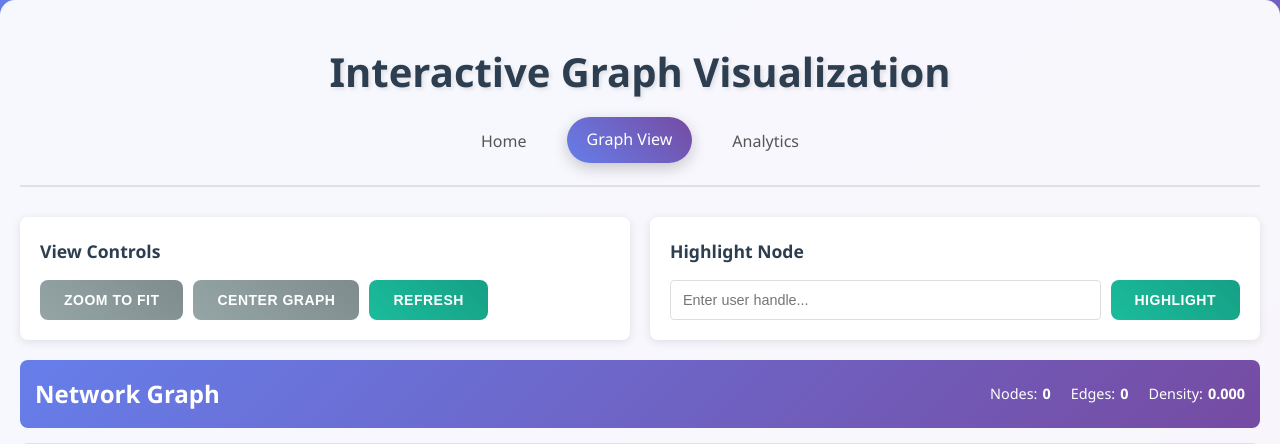
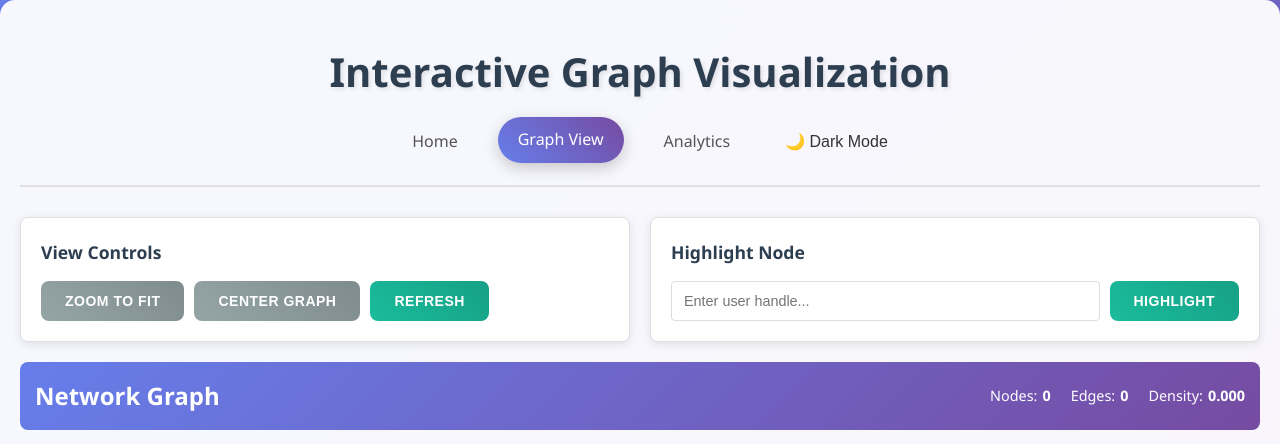
Before and after one commit to mohithhp001/Social-Media-Influence-Graph, a Flask app: page /graph in a window 1280 px wide. Shown: the top 444 px of the page. Run offline with Flask 3, Linux system fonts and the light colour scheme; data that the repository does not hold is empty.

Commit message:
Revert "Revert "Add dark mode toggle""

```diff
--- a/static/css/style.css
+++ b/static/css/style.css
@@ -5,11 +5,20 @@
     box-sizing: border-box;
 }
 
+:root {
+    --bg-gradient: linear-gradient(135deg, #667eea 0%, #764ba2 100%);
+    --container-bg: rgba(255, 255, 255, 0.95);
+    --text-color: #333;
+    --card-bg: white;
+    --card-border: #e0e0e0;
+    --header-color: #2c3e50;
+}
+
 body {
     font-family: 'Segoe UI', Tahoma, Geneva, Verdana, sans-serif;
     line-height: 1.6;
-    color: #333;
-    background: linear-gradient(135deg, #667eea 0%, #764ba2 100%);
+    color: var(--text-color);
+    background: var(--bg-gradient);
     min-height: 100vh;
 }
 
@@ -310,15 +320,16 @@ nav {
 }
 
 .control-group {
-    background: white;
+    background: var(--card-bg);
     padding: 20px;
     border-radius: 8px;
     box-shadow: 0 2px 10px rgba(0, 0, 0, 0.1);
+    border: 1px solid var(--card-border);
 }
 
 .control-group h4 {
     margin: 0 0 15px 0;
-    color: #2c3e50;
+    color: var(--header-color);
     font-size: 1.1rem;
 }
 
@@ -879,3 +891,22 @@ nav {
         gap: 5px;
     }
 }
+
+/* Dark Mode ----------------------------------------------------- */
+body.dark-mode {
+    --bg-gradient: linear-gradient(135deg, #1a1a1a 0%, #333 100%);
+    --container-bg: rgba(34, 34, 34, 0.95);
+    --text-color: #f1f1f1;
+    --card-bg: #2b2b2b;
+    --card-border: #555;
+    --header-color: #f1f1f1;
+}
+
+.theme-toggle {
+    background: none;
+    border: none;
+    cursor: pointer;
+    font-size: 1rem;
+    margin-left: 15px;
+    color: var(--text-color);
+}
--- a/static/js/main.js
+++ b/static/js/main.js
@@ -450,4 +450,33 @@ function debounce(func, wait) {
 // Initialize the application when DOM is loaded
 document.addEventListener('DOMContentLoaded', () => {
     window.influenceApp = new InfluenceGraphApp();
+    window.themeManager = new ThemeManager();
 });
+
+class ThemeManager {
+    constructor() {
+        this.toggleBtn = document.getElementById('theme-toggle');
+        if (this.toggleBtn) {
+            this.toggleBtn.addEventListener('click', () => this.toggleTheme());
+        }
+        this.loadTheme();
+    }
+
+    loadTheme() {
+        const theme = localStorage.getItem('theme') || 'light';
+        document.body.classList.toggle('dark-mode', theme === 'dark');
+        this.updateButton(theme);
+    }
+
+    toggleTheme() {
+        const isDark = document.body.classList.toggle('dark-mode');
+        const theme = isDark ? 'dark' : 'light';
+        localStorage.setItem('theme', theme);
+        this.updateButton(theme);
+    }
+
+    updateButton(theme) {
+        if (!this.toggleBtn) return;
+        this.toggleBtn.textContent = theme === 'dark' ? '☀️ Light Mode' : '🌙 Dark Mode';
+    }
+}
--- a/templates/analytics.html
+++ b/templates/analytics.html
@@ -16,6 +16,7 @@
                 <a href="/" class="nav-link">Home</a>
                 <a href="/graph" class="nav-link">Graph View</a>
                 <a href="/analytics" class="nav-link active">Analytics</a>
+                <button id="theme-toggle" class="theme-toggle">🌙 Dark Mode</button>
             </nav>
         </header>
 
--- a/templates/graph.html
+++ b/templates/graph.html
@@ -15,6 +15,7 @@
                 <a href="/" class="nav-link">Home</a>
                 <a href="/graph" class="nav-link active">Graph View</a>
                 <a href="/analytics" class="nav-link">Analytics</a>
+                <button id="theme-toggle" class="theme-toggle">🌙 Dark Mode</button>
             </nav>
         </header>
 
--- a/templates/index.html
+++ b/templates/index.html
@@ -16,6 +16,7 @@
                 <a href="/" class="nav-link active">Home</a>
                 <a href="/graph" class="nav-link">Graph View</a>
                 <a href="/analytics" class="nav-link">Analytics</a>
+                <button id="theme-toggle" class="theme-toggle">🌙 Dark Mode</button>
             </nav>
         </header>
 
```
Also changed, not shown: other parts of static/css/style.css (+13 -11 lines).
